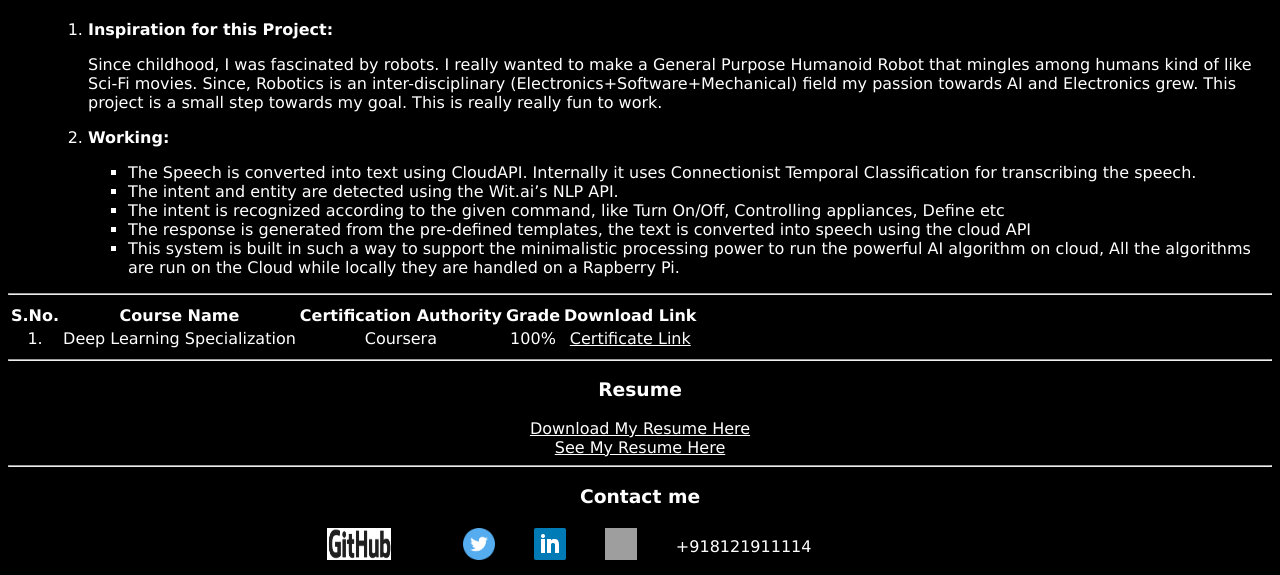
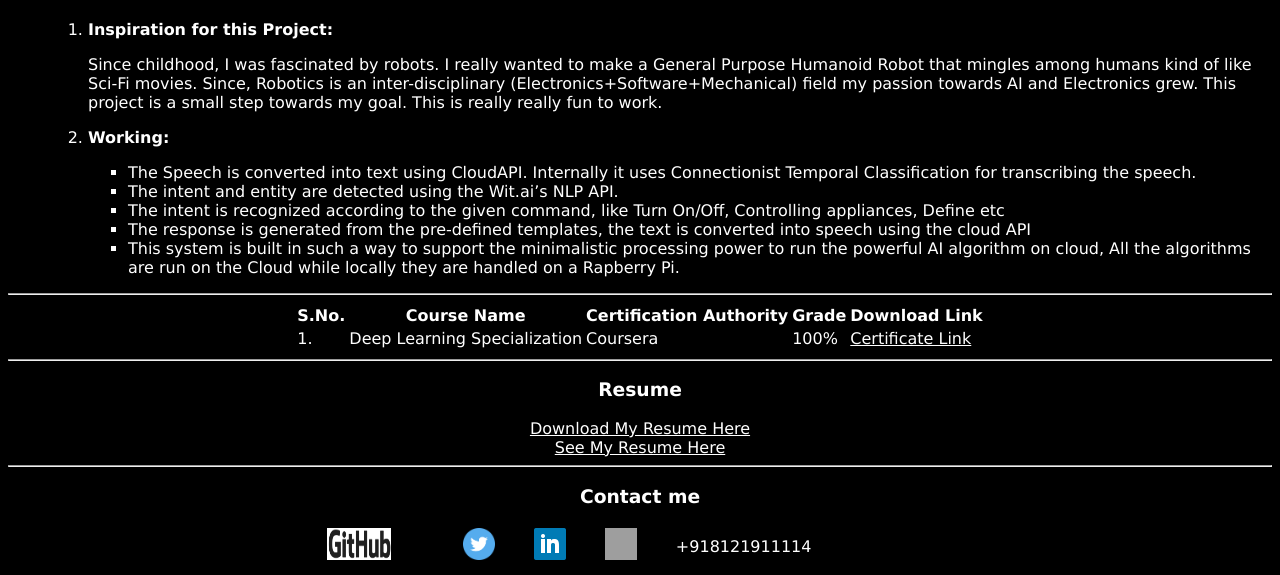
Before and after one commit to abhishekyana/abhishekyana.github.io, a Jekyll site: the page portfolio/index.html, which Jekyll copies as it is, in a window 1280 px wide. Shown: the part 4375-4950 px from the top of the page. Built offline with Jekyll 4.4.1, drawn with Linux system fonts in a browser that asks for light colours; grey boxes are pictures that could not be loaded.

```diff
--- a/portfolio/index.html
+++ b/portfolio/index.html
@@ -141,7 +141,7 @@
 </div>
 <hr>
 
-<div id="certifications">
+<div id="certifications" align="center" width=100%>
     <table>
         <tr>
             <th>S.No.</th>
```
